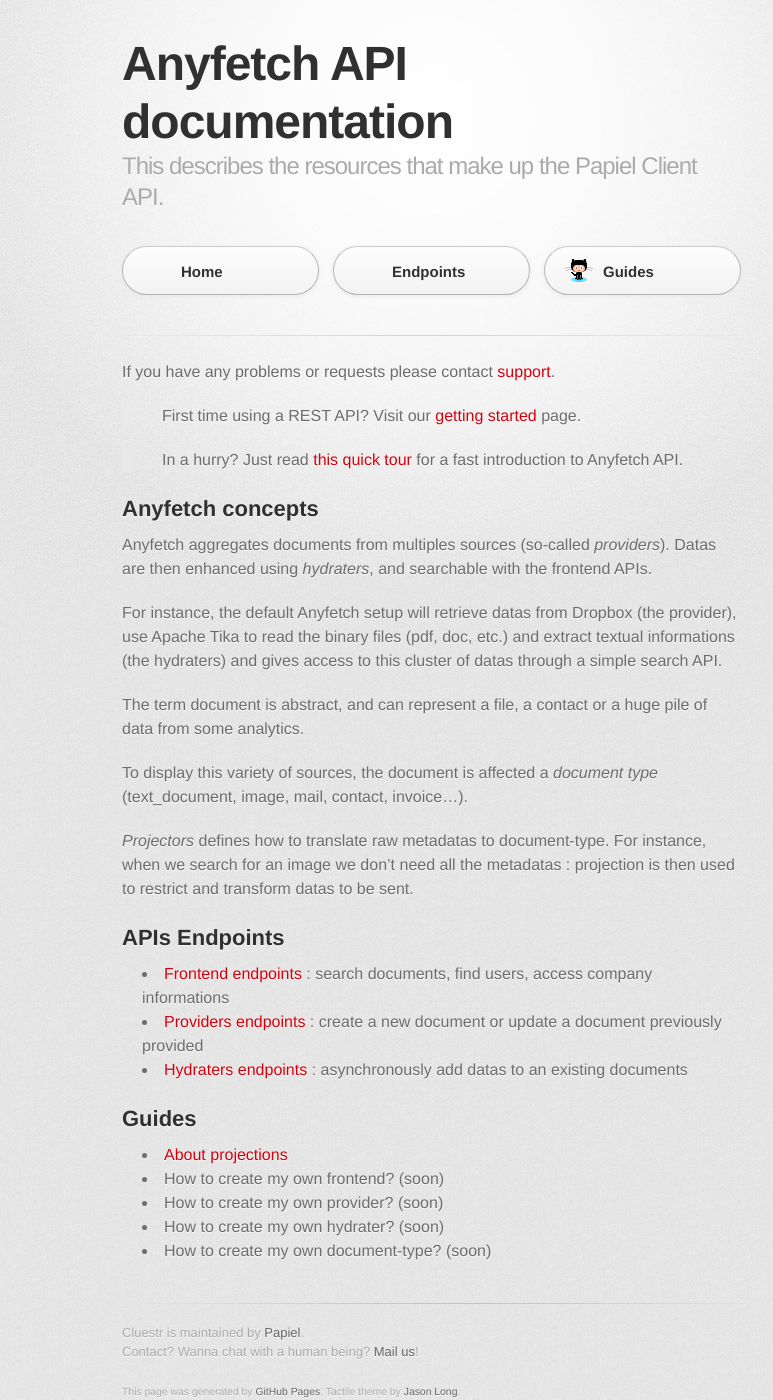
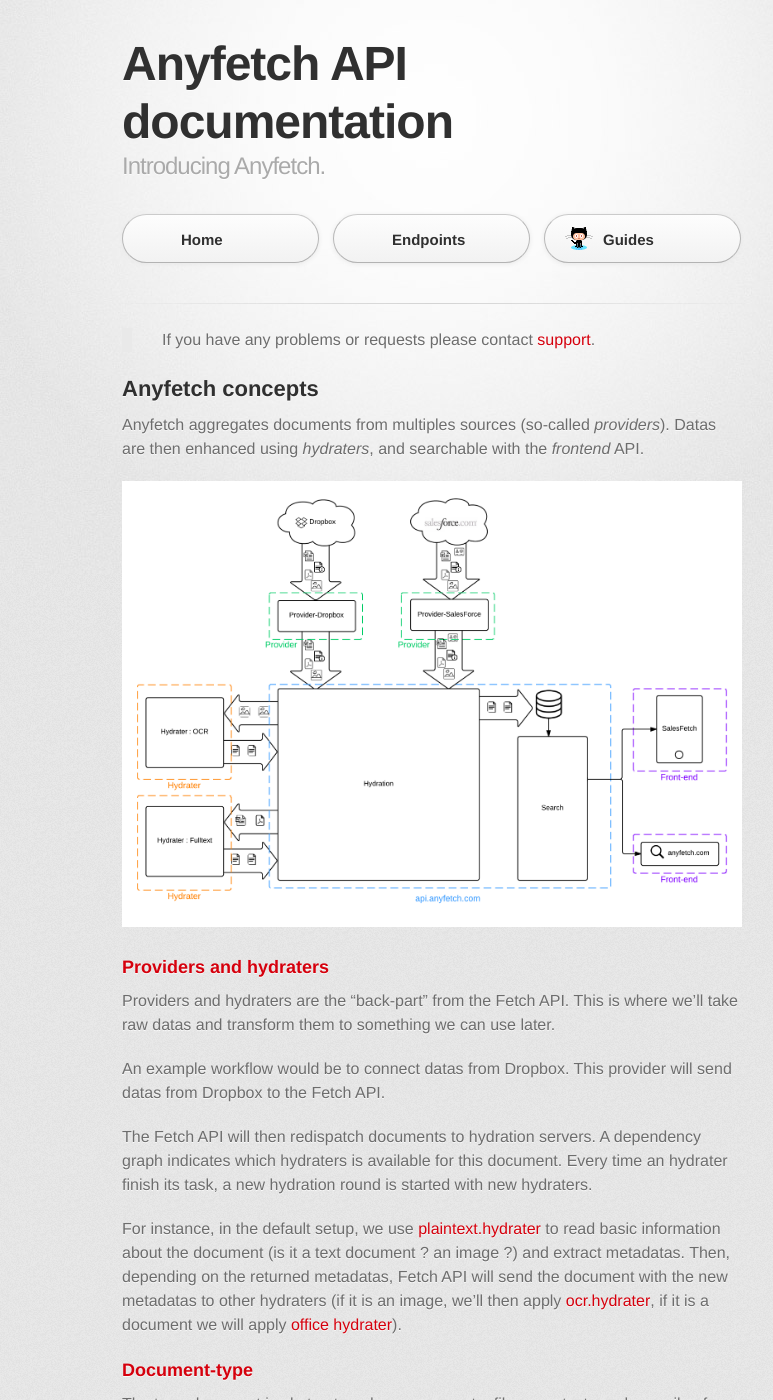
Before and after one commit to AnyFetch/developers.anyfetch.com, a Jekyll site: the page built from index.md, in a window 1280 px wide and 1400 px high. Shown: the whole window, without its empty margins (208-981 px from the left). Built offline with Jekyll 4.4.1, drawn with Linux system fonts in a browser that asks for light colours; some web fonts are replaced; Markdown is read by kramdown in place of the engine named in the settings; some of the changed text lies outside the part shown.

Commit message:
Introduction

```diff
--- a/_config.yml
+++ b/_config.yml
@@ -1,4 +1,4 @@
 markdown: redcarpet
 redcarpet:
   extensions: ["no_intra_emphasis", "fenced_code_blocks", "autolink", "tables", "with_toc_data"]
-baseurl: /cluestr-doc
+baseurl: /anyfetch-doc
--- a/_layouts/doc.html
+++ b/_layouts/doc.html
@@ -4,9 +4,9 @@
     <meta charset='utf-8'>
     <meta http-equiv="X-UA-Compatible" content="chrome=1">
     <link href='https://fonts.googleapis.com/css?family=Chivo:900' rel='stylesheet' type='text/css'>
-    <link rel="stylesheet" type="text/css" href="/cluestr-doc/stylesheets/stylesheet.css" media="screen" />
-    <link rel="stylesheet" type="text/css" href="/cluestr-doc/stylesheets/pygment_trac.css" media="screen" />
-    <link rel="stylesheet" type="text/css" href="/cluestr-doc/stylesheets/print.css" media="print" />
+    <link rel="stylesheet" type="text/css" href="/anyfetch-doc/stylesheets/stylesheet.css" media="screen" />
+    <link rel="stylesheet" type="text/css" href="/anyfetch-doc/stylesheets/pygment_trac.css" media="screen" />
+    <link rel="stylesheet" type="text/css" href="/anyfetch-doc/stylesheets/print.css" media="print" />
     <!--[if lt IE 9]>
     <script src="//html5shiv.googlecode.com/svn/trunk/html5.js"></script>
     <![endif]-->
@@ -23,9 +23,9 @@
         </header>
 
         <section class="clearfix" id="downloads">
-          <a class="button" href="/cluestr-doc/"><span>Home</span></a>
-          <a class="button" href="/cluestr-doc/endpoints"><span>Endpoints</span></a>
-          <a class="button" id="view-on-github" href="/cluestr-doc/guides"><span>Guides</span></a>
+          <a class="button" href="/anyfetch-doc/"><span>Home</span></a>
+          <a class="button" href="/anyfetch-doc/endpoints"><span>Endpoints</span></a>
+          <a class="button" id="view-on-github" href="/anyfetch-doc/guides"><span>Guides</span></a>
         </section>
         <hr>
 
@@ -34,7 +34,7 @@
         </section>
 
         <footer>
-          Cluestr is maintained by <a href="https://github.com/Papiel">Papiel</a>.<br>
+          anyfetch is maintained by <a href="https://github.com/Papiel">Papiel</a>.<br>
           Contact? Wanna chat with a human being? <a href="mailto:support@papiel.fr">Mail us</a>!<br><br>
 
           <small>This page was generated by <a href="http://pages.github.com">GitHub Pages</a>. Tactile theme by <a href="https://twitter.com/jasonlong">Jason Long</a>.</small>
--- a/index.md
+++ b/index.md
@@ -1,29 +1,50 @@
 ---
 title: Anyfetch API documentation
-subtitle: This describes the resources that make up the Papiel Client API.
+subtitle: Introducing Anyfetch.
 layout: doc
 ---
 
-If you have any problems or requests please contact [support](mailto:support@papiel.fr).
-
-> First time using a REST API? Visit our [getting started](/anyfetch-doc/getting-started.html) page.
-
-> In a hurry? Just read [this quick tour](/anyfetch-doc/quick-tour.html) for a fast introduction to Anyfetch API.
+> If you have any problems or requests please contact [support](mailto:support@papiel.fr).
 
 Anyfetch concepts
 ----------------
-Anyfetch aggregates documents from multiples sources (so-called *providers*). Datas are then enhanced using *hydraters*, and searchable with the frontend APIs.
+Anyfetch aggregates documents from multiples sources (so-called *providers*). Datas are then enhanced using *hydraters*, and searchable with the *frontend* API.
 
-For instance, the default Anyfetch setup will retrieve datas from Dropbox (the provider), use Apache Tika to read the binary files (pdf, doc, etc.) and extract textual informations (the hydraters) and gives access to this cluster of datas through a simple search API.
+![Anyfetch workflow](/anyfetch-doc/images/workflow.png)
 
+### Providers and hydraters
+Providers and hydraters are the "back-part" from the Fetch API. This is where we'll take raw datas and transform them to something we can use later.
+
+An example workflow would be to connect datas from Dropbox.
+This provider will send datas from Dropbox to the Fetch API.
+
+The Fetch API will then redispatch documents to hydration servers.
+A dependency graph indicates which hydraters is available for this document.
+Every time an hydrater finish its task, a new hydration round is started with new hydraters.
+
+For instance, in the default setup, we use [plaintext.hydrater](https://github.com/Papiel/plaintext.hydrater.anyfetch.com) to read basic information about the document (is it a text document ? an image ?) and extract metadatas. Then, depending on the returned metadatas, Fetch API will send the document with the new metadatas to other hydraters (if it is an image, we'll then apply [ocr.hydrater](https://github.com/Papiel/ocr.hydrater.anyfetch.com), if it is a document we will apply [office hydrater](https://github.com/Papiel/office.hydrater.anyfetch.com)).
+
+
+### Document-type
 The term document is abstract, and can represent a file, a contact or a huge pile of data from some analytics.
 
 To display this variety of sources, the document is affected a *document type* (text_document, image, mail, contact, invoice...).
+This `document-type` can be modified by hydraters.
 
-*Projectors* defines how to translate raw metadatas to document-type. For instance, when we search for an image we don't need all the metadatas : projection is then used to restrict and transform datas to be sent.
+The default document-type is `file`, but a document-type can also be something less concrete, for instance `mail`, `contact` or `invoice`.
 
-APIs Endpoints
+#### Projectors
+
+*Projectors* defines how to transform the raw metadatas to something useful for the user.
+
+For instance, when we search for an image we don't need all the metadatas : projection is then used to restrict, transform, and display the datas to be sent.
+
+Fetch API
 --------------
+> First time using a REST API? Visit our [getting started](/anyfetch-doc/getting-started.html) page.
+
+Now we've covered the main principles from Anyfetch, let's get technical and list the endpoints.
+
 {% include endpoints.md %}
 
 Guides
```
Also changed, not shown: images/workflow.png (added).
